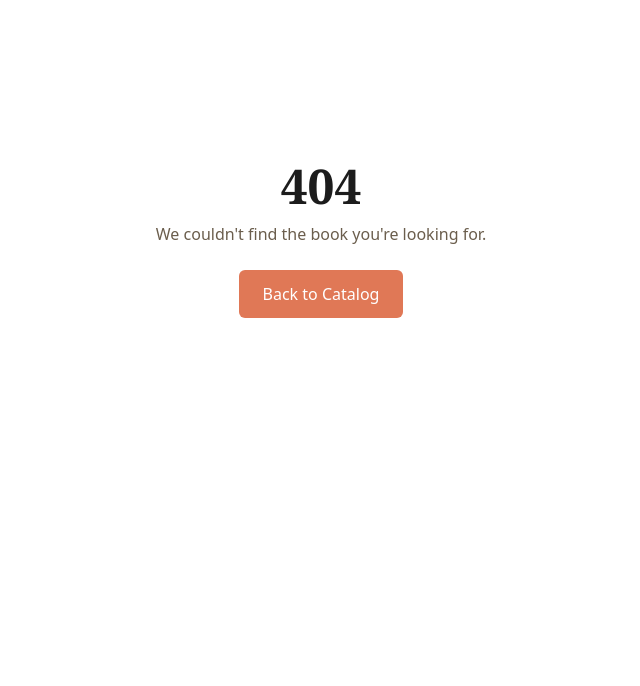
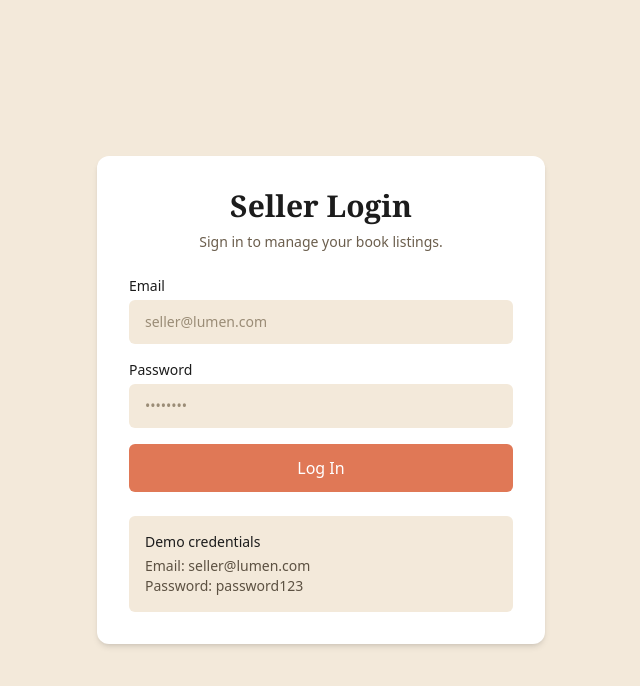
Before and after one commit to Patrick-Walshak/lumen-book, a Next.js app: page /login in a window 1280 px wide. Before the commit this address had no page. Shown: the top 686 px of the page, without its empty margins (319-959 px from the left). Built offline with nearby package versions, Linux system fonts and the light colour scheme.

Commit message:
feat: add seller login page with server action authentication

```diff
--- /dev/null
+++ b/app/login/page.tsx
@@ -0,0 +1,71 @@
+import { login } from "@/lib/actions";
+
+interface LoginPageProps {
+    searchParams: Promise<{ error?: string }>;
+}
+
+export default async function LoginPage({ searchParams }: LoginPageProps) {
+    const { error } = await searchParams;
+
+    return (
+        <main className="min-h-screen flex items-center justify-center bg-[#f3e9da] px-6">
+            <div className="bg-white rounded-xl shadow-md w-full max-w-md p-8">
+                <h1 className="font-serif text-3xl font-bold text-[#1c1c1c] text-center">
+                    Seller Login
+                </h1>
+                <p className="text-sm text-[#6b5e4d] text-center mt-2">
+                    Sign in to manage your book listings.
+                </p>
+
+                {error && (
+                    <p className="mt-4 text-sm text-center text-red-600 bg-red-50 rounded-md py-2 px-3">
+                        Invalid email or password. Please try again.
+                    </p>
+                )}
+
+                <form action={login} className="mt-6 space-y-4">
+                    <div>
+                        <label htmlFor="email" className="block text-sm font-medium text-[#1c1c1c] mb-1">
+                            Email
+                        </label>
+                        <input
+                            id="email"
+                            name="email"
+                            type="email"
+                            required
+                            placeholder="seller@lumen.com"
+                            className="w-full bg-[#f3e9da] rounded-md px-4 py-3 text-sm outline-none placeholder:text-[#9a8c76]"
+                        />
+                    </div>
+
+                    <div>
+                        <label htmlFor="password" className="block text-sm font-medium text-[#1c1c1c] mb-1">
+                            Password
+                        </label>
+                        <input
+                            id="password"
+                            name="password"
+                            type="password"
+                            required
+                            placeholder="••••••••"
+                            className="w-full bg-[#f3e9da] rounded-md px-4 py-3 text-sm outline-none placeholder:text-[#9a8c76]"
+                        />
+                    </div>
+
+                    <button
+                        type="submit"
+                        className="w-full bg-[#e07856] hover:bg-[#cf6b4a] text-white font-medium py-3 rounded-md transition-colors"
+                    >
+                        Log In
+                    </button>
+                </form>
+
+                <div className="mt-6 bg-[#f3e9da] rounded-md p-4 text-sm text-[#5c5142]">
+                    <p className="font-medium text-[#1c1c1c] mb-1">Demo credentials</p>
+                    <p>Email: seller@lumen.com</p>
+                    <p>Password: password123</p>
+                </div>
+            </div>
+        </main>
+    );
+}
--- /dev/null
+++ b/lib/actions.ts
@@ -0,0 +1,32 @@
+"use server";
+
+import { cookies } from "next/headers";
+import { redirect } from "next/navigation";
+
+const DEMO_EMAIL = "seller@lumen.com";
+const DEMO_PASSWORD = "password123";
+
+export async function login(formData: FormData) {
+    const email = formData.get("email")?.toString().trim() ?? "";
+    const password = formData.get("password")?.toString().trim() ?? "";
+
+    console.log("RECEIVED EMAIL:", JSON.stringify(email));
+    console.log("RECEIVED PASSWORD:", JSON.stringify(password));
+    console.log("EXPECTED EMAIL:", JSON.stringify(DEMO_EMAIL));
+    console.log("EXPECTED PASSWORD:", JSON.stringify(DEMO_PASSWORD));
+
+    if (email !== DEMO_EMAIL || password !== DEMO_PASSWORD) {
+        redirect("/login?error=1");
+    }
+
+    const cookieStore = await cookies();
+    cookieStore.set("lumen_auth", "true", {
+        httpOnly: true,
+        secure: process.env.NODE_ENV === "production",
+        sameSite: "lax",
+        path: "/",
+        maxAge: 60 * 60 * 24,
+    });
+
+    redirect("/dashboard");
+}
```
